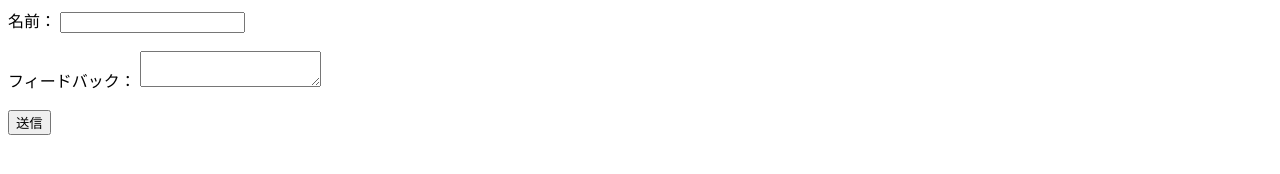
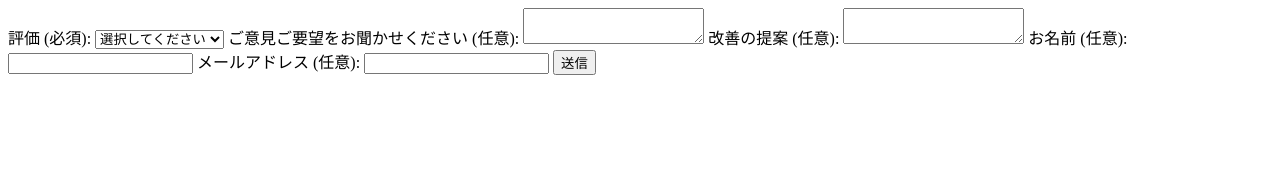
Before and after one commit to OfficePlata/DEMO_LP, a plain HTML site: page index.html in a window 1280 px wide. Drawn offline with Linux system fonts and the light colour scheme.

Commit message:
Update index.html

```diff
--- a/index.html
+++ b/index.html
@@ -4,30 +4,45 @@
     <title>アンケートフォーム</title>
 </head>
 <body>
-    <form id="feedbackForm">
-        <label for="name">名前：</label>
-        <input type="text" id="name" name="name"><br><br>
-
-        <label for="feedback">フィードバック：</label>
-        <textarea id="feedback" name="feedback"></textarea><br><br>
-
+    <form id="surveyForm">
+        <label>
+            評価 (必須):
+            <select name="rating" required>
+                <option value="">選択してください</option>
+                <option value="1">非常に不満</option>
+                <option value="2">2</option>
+                <option value="3">3</option>
+                <option value="4">4</option>
+                <option value="5">非常に満足</option>
+            </select>
+        </label>
+        <label>
+            ご意見ご要望をお聞かせください (任意):
+            <textarea name="feedback"></textarea>
+        </label>
+        <label>
+            改善の提案 (任意):
+            <textarea name="suggestions"></textarea>
+        </label>
+        <label>
+            お名前 (任意):
+            <input type="text" name="name">
+        </label>
+        <label>
+            メールアドレス (任意):
+            <input type="email" name="email">
+        </label>
         <input type="submit" value="送信">
     </form>
 
     <script>
-        document.getElementById("feedbackForm").addEventListener("submit", function(e) {
-            e.preventDefault();
-
-            var formData = {
-                name: document.getElementById("name").value,
-                feedback: document.getElementById("feedback").value
-            };
-
-            google.script.run
-                .withSuccessHandler(function(response) {
-                    window.location.href = 'リダイレクト先のURL';
-                })
-                .processForm(formData);
+        document.getElementById('surveyForm').addEventListener('submit', function(event) {
+            event.preventDefault();
+            var formData = new FormData(this);
+            google.script.run.withSuccessHandler(function() {
+                alert('アンケートを送信しました。');
+                document.getElementById('surveyForm').reset();
+            }).processForm(formData);
         });
     </script>
 </body>
```
